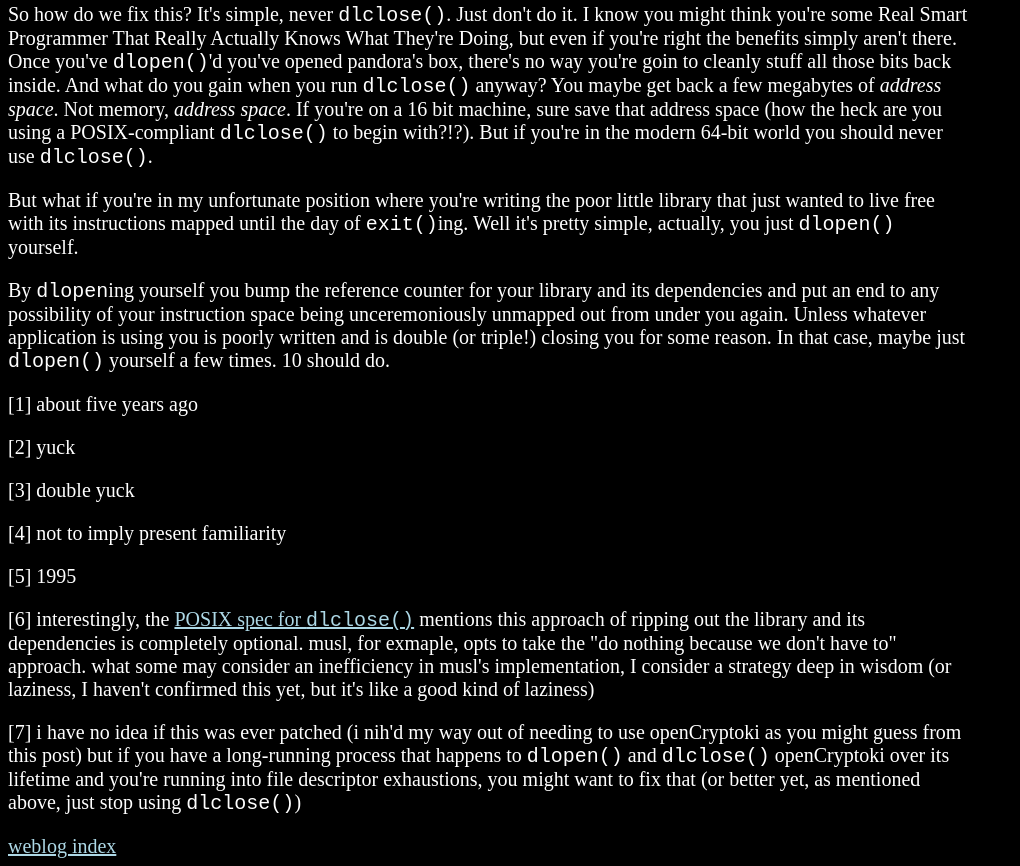
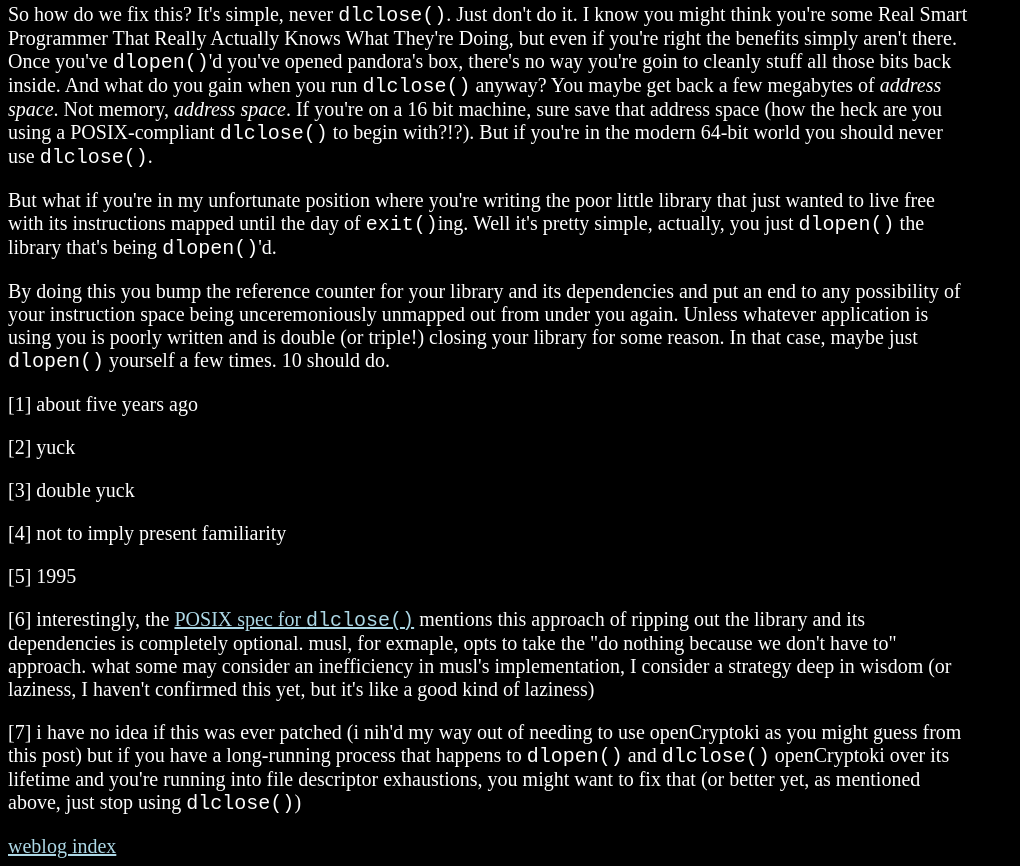
Before and after one commit to gerow/website, a plain HTML site: page weblog/dlclose.html in a window 1280 px wide. Shown: the part 1599-2465 px from the top of the page, without its empty margins (0-1020 px from the left). Drawn offline with Linux system fonts and the light colour scheme.

Commit message:
more editing

```diff
--- a/weblog/dlclose.html
+++ b/weblog/dlclose.html
@@ -116,13 +116,13 @@ Cannot access memory at address 0xe8e7a948
     <p>
         But what if you're in my unfortunate position where you're writing the poor little library that just wanted to
         live free with its instructions mapped until the day of <code>exit()</code>ing. Well it's pretty simple,
-        actually, you just <code>dlopen()</code> yourself.
+        actually, you just <code>dlopen()</code> the library that's being <code>dlopen()</code>'d.
     </p>
     <p>
-        By <code>dlopen</code>ing yourself you bump the reference counter for your library and its dependencies and put
-        an end to any possibility of your instruction space being unceremoniously unmapped out from under you again.
-        Unless whatever application is using you is poorly written and is double (or triple!) closing you for some
-        reason. In that case, maybe just <code>dlopen()</code> yourself a few times. 10 should do.
+        By doing this you bump the reference counter for your library and its dependencies and put an end to any
+        possibility of your instruction space being unceremoniously unmapped out from under you again. Unless whatever
+        application is using you is poorly written and is double (or triple!) closing your library for some reason. In
+        that case, maybe just <code>dlopen()</code> yourself a few times. 10 should do.
     </p>
 
     <p id="1">[1] about five years ago</p>
```
